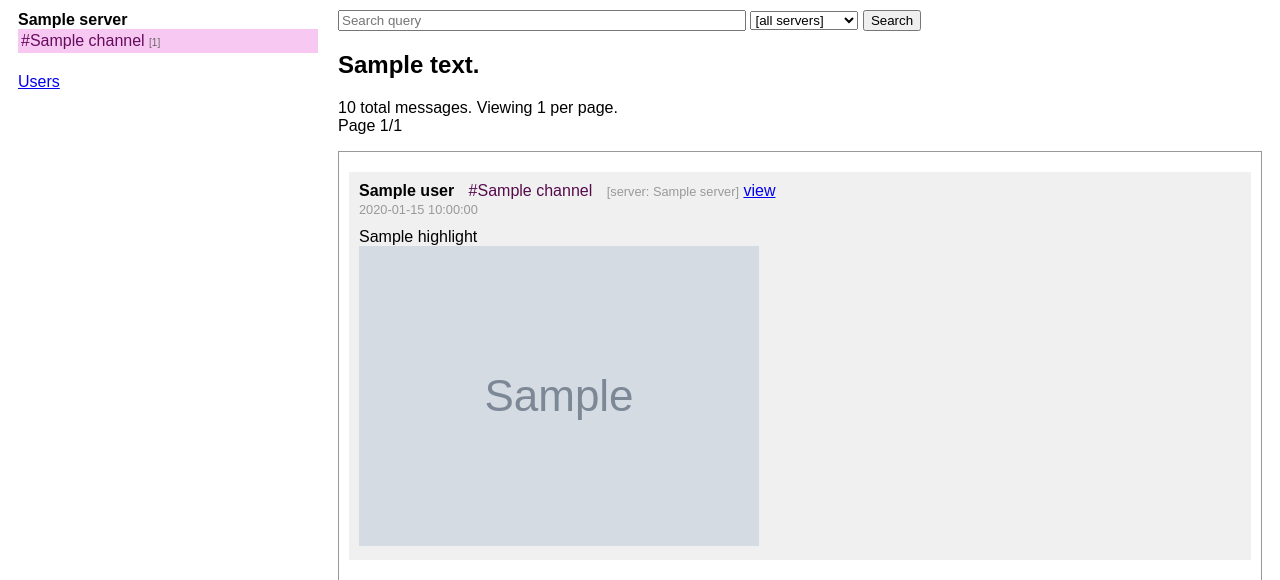
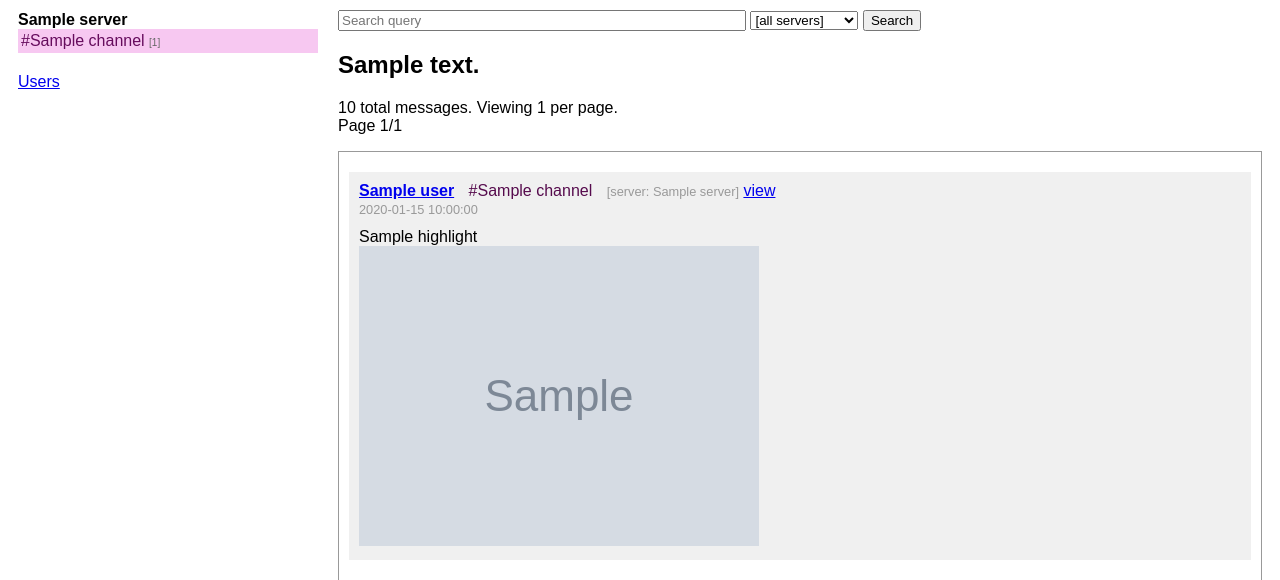
Before and after one commit to micahflee/discord-analysis, a Python web app: template templates/view.html in a window 1280 px wide. Shown: the top 580 px of the page. Run offline with Jinja, Linux system fonts and the light colour scheme; the template is opened without the code that fills it: most values are stand-ins (such as "Sample title", 1, 10 or a date in 2020); grey boxes marked "Sample" are stand-in pictures.

Commit message:
Make usernames clickable

```diff
--- a/templates/message.html
+++ b/templates/message.html
@@ -1,6 +1,6 @@
 <li>
   <p>
-    <span class="user-name">{{ message.user.name }}</span>
+    <span class="user-name"><a href="{{ message.user.permalink() }}">{{ message.user.name }}</a></span>
     <span class="channel-name">#{{ message.channel.name }}</span>
     <span class="server-name">[server: {{ message.server.name }}]</span>
     <span class="permalink"><a href="{{ message.permalink() }}?q={{q}}">view</a></span>
```
